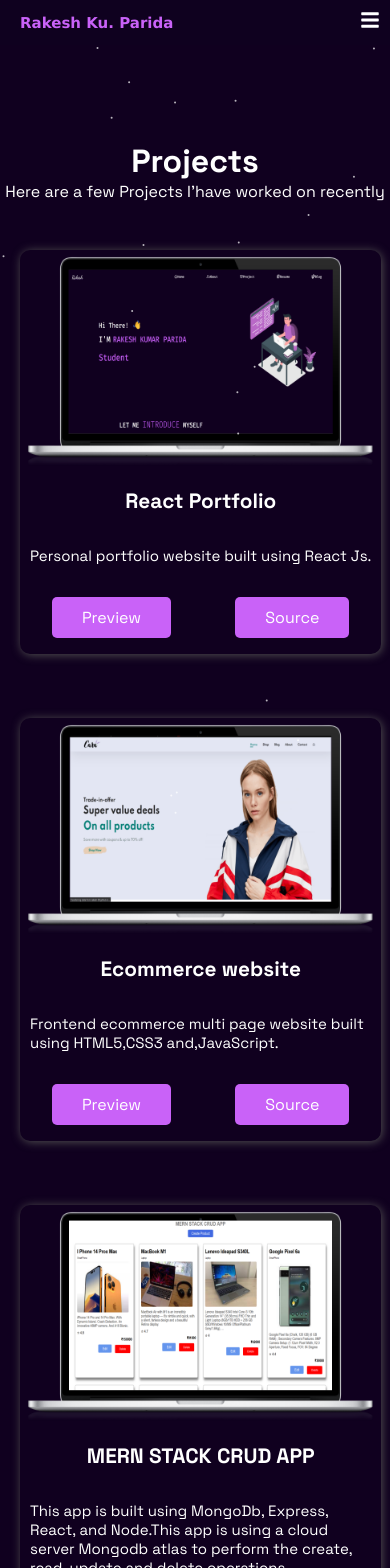
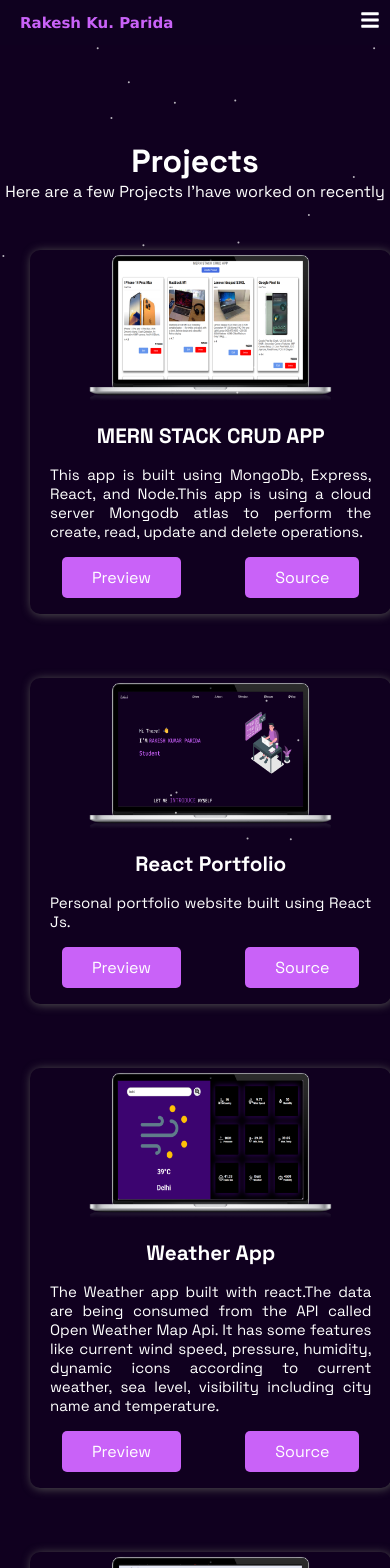
Before and after one commit to Rakesh-99/Portfolio, a React (Create React App) app: page /Project in a window 390 px wide. Shown: the top 1568 px of the page. Built offline with nearby package versions, Linux system fonts and the light colour scheme.

Commit message:
new project added in Project component

```diff
--- a/src/Components/Projects/Project.css
+++ b/src/Components/Projects/Project.css
@@ -1,10 +1,10 @@
 .projectContainer {
   width: 100%;
   background-color: rgb(16, 0, 31);
-  padding: 1rem 10px;
+  /* padding: 7rem; */
   color: #fff;
   display: flex;
-  justify-content: space-around;
+  justify-content: space-between;
   flex-wrap: wrap;
 }
 
@@ -18,7 +18,7 @@
   text-align: center;
   margin-top: -4rem;
 }
-.button-more{
+.button-more {
   padding: 10px 20px;
   background-color: rgb(201, 98, 248);
   color: #fff;
@@ -27,3 +27,29 @@
   text-align: center;
   cursor: pointer;
 }
+
+@media screen and (max-width: 1199px) {
+  .projectContainer {
+    padding: 6rem;
+  }
+}
+@media screen and (max-width: 996px) {
+  .projectContainer {
+    padding: 3rem;
+  }
+}
+@media screen and (max-width: 895px) {
+  .projectContainer {
+    padding: 2.3rem;
+  }
+}
+@media screen and (max-width: 870px) {
+  .projectContainer {
+    padding: 1rem;
+  }
+}
+@media screen and (max-width: 728px) {
+  .projectContainer {
+    justify-content: center;
+  }
+}
--- a/src/Components/Projects/ProjectCard.css
+++ b/src/Components/Projects/ProjectCard.css
@@ -45,9 +45,23 @@
   padding: 0 10px;
 }
 .card .aboutProject {
-  margin: 1rem 0;
   font-size: 15px;
-  padding: 0 10px;
+  padding: 0 20px;
+  text-align: justify;
 }
 
 /* Responsive  */
+
+@media screen and (max-width: 834px) {
+  .card .imgContainer {
+    width: 80%;
+  }
+  .projectCard {
+    width: 350px;
+  }
+}
+@media screen and (max-width: 400px) {
+  .card .imgContainer {
+    width: 70%;
+  }
+}
--- a/src/Components/Projects/ProjectCardData.js
+++ b/src/Components/Projects/ProjectCardData.js
@@ -1,10 +1,18 @@
 import ProjectImg1 from '../Assets/Project1.png';
 import ProjectImg2 from '../Assets/Project2.png';
 import ProjectImg3 from '../Assets/Project 3.png';
+import ProjectImg4 from '../Assets/Project4.png';
 
 
 
 const ProjectCardData = [
+    {
+        imgSrc: ProjectImg3,
+        projectTitle: 'MERN STACK CRUD APP',
+        aboutProject: 'This app is built using MongoDb, Express, React, and Node.This app is using a cloud server Mongodb atlas to perform the create, read, update and delete operations.',
+        url1: 'https://mern-crud-app-sigma.vercel.app/',
+        url2: 'https://github.com/Rakesh-99/MERN-CRUD-APP'
+    },
     {
         imgSrc: ProjectImg1,
         projectTitle: 'React Portfolio',
@@ -13,19 +21,21 @@ const ProjectCardData = [
         url2: 'https://github.com/Rakesh-99/React-Personal-Portfolio-'
     },
     {
+        imgSrc: ProjectImg4,
+        projectTitle: 'Weather App',
+        aboutProject: 'The Weather app built with react.The data are being consumed from the API called Open Weather Map Api. It has some features like current wind speed, pressure, humidity, dynamic icons according to current weather, sea level, visibility including city name and temperature.',
+        url1: 'https://weather-app-tau-dun.vercel.app/',
+        url2: 'https://github.com/Rakesh-99/Weather-App-React'
+    },
+    {
         imgSrc: ProjectImg2,
-        projectTitle: 'Ecommerce website',
-        aboutProject: 'Frontend ecommerce multi page website built using HTML5,CSS3 and,JavaScript. ',
+        projectTitle: 'Cara Clothes',
+        aboutProject: 'Cara clothes is a front-end Ecommerce multi page website built using HTML5,CSS3 and,JavaScript. ',
         url1: 'https://rakesh-99.github.io/FrontEnd-Ecommerce-Project/',
         url2: 'https://github.com/Rakesh-99/FrontEnd-Ecommerce-Project'
     },
-    {
-        imgSrc: ProjectImg3,
-        projectTitle: 'MERN STACK CRUD APP',
-        aboutProject: 'This app is built using MongoDb, Express, React, and Node.This app is using a cloud server Mongodb atlas to perform the create, read, update and delete operations.',
-        url1: 'https://mern-crud-app-sigma.vercel.app/',
-        url2: 'https://github.com/Rakesh-99/MERN-CRUD-APP'
-    }
+
+
 
 ];
 
```
Also changed, not shown: src/Components/Assets/Project4.png (added).
